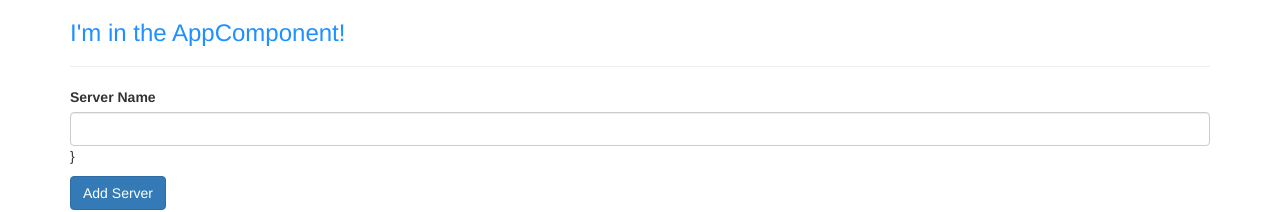
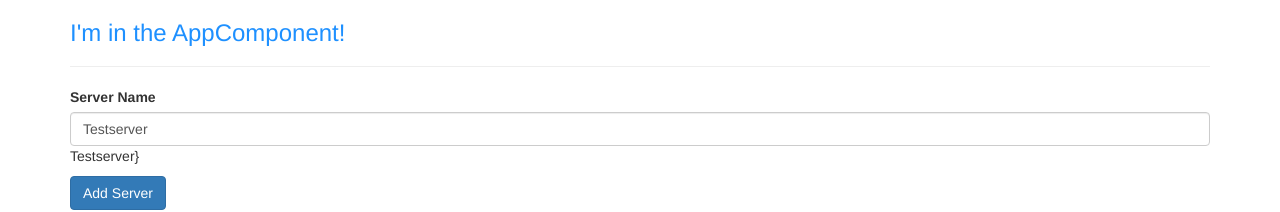
Before and after one commit to chucknezi/angular-the-complete, an Angular app in the folder basics-components/: page / in a window 1280 px wide. Shown: the top 212 px of the page. Built offline with nearby package versions, Linux system fonts and the light colour scheme.

Commit message:
updatedreadme

```diff
--- a/basics-components/src/app/servers/servers.component.html
+++ b/basics-components/src/app/servers/servers.component.html
@@ -1,9 +1,15 @@
 <label>Server Name</label>
+<!-- <input
+  type="text"
+  class="form-control"
+  (input)="onUpdateServerName($event)"
+  > -->
 <input
   type="text"
   class="form-control"
-  (input)="onUpdateServerName($event)"
-  >
+  [(ngModel)]="serverName"
+>
+
   <p> {{ serverName }}}</p>
 <button class="btn btn-primary"
 [disabled]="!allowNewServer"
--- a/basics-components/src/app/servers/servers.component.ts
+++ b/basics-components/src/app/servers/servers.component.ts
@@ -15,7 +15,7 @@
 
   allowNewServer = false;
   serverCreationStatus = 'No server was created!';
-  serverName = '';
+  serverName = 'Testserver';
 
 
 
@@ -28,8 +28,8 @@
   ngOnInit() {
   }
 
-  onCreateServer(){
-    this.serverCreationStatus = 'Server was created!';
+  onCreateServer() {
+    this.serverCreationStatus = 'Server was created! Name is ' + this.serverName;
   }
 
   onUpdateServerName(event: any) {
```
Also changed, not shown: 2 other files (tests, documents, lock files or other folders).
